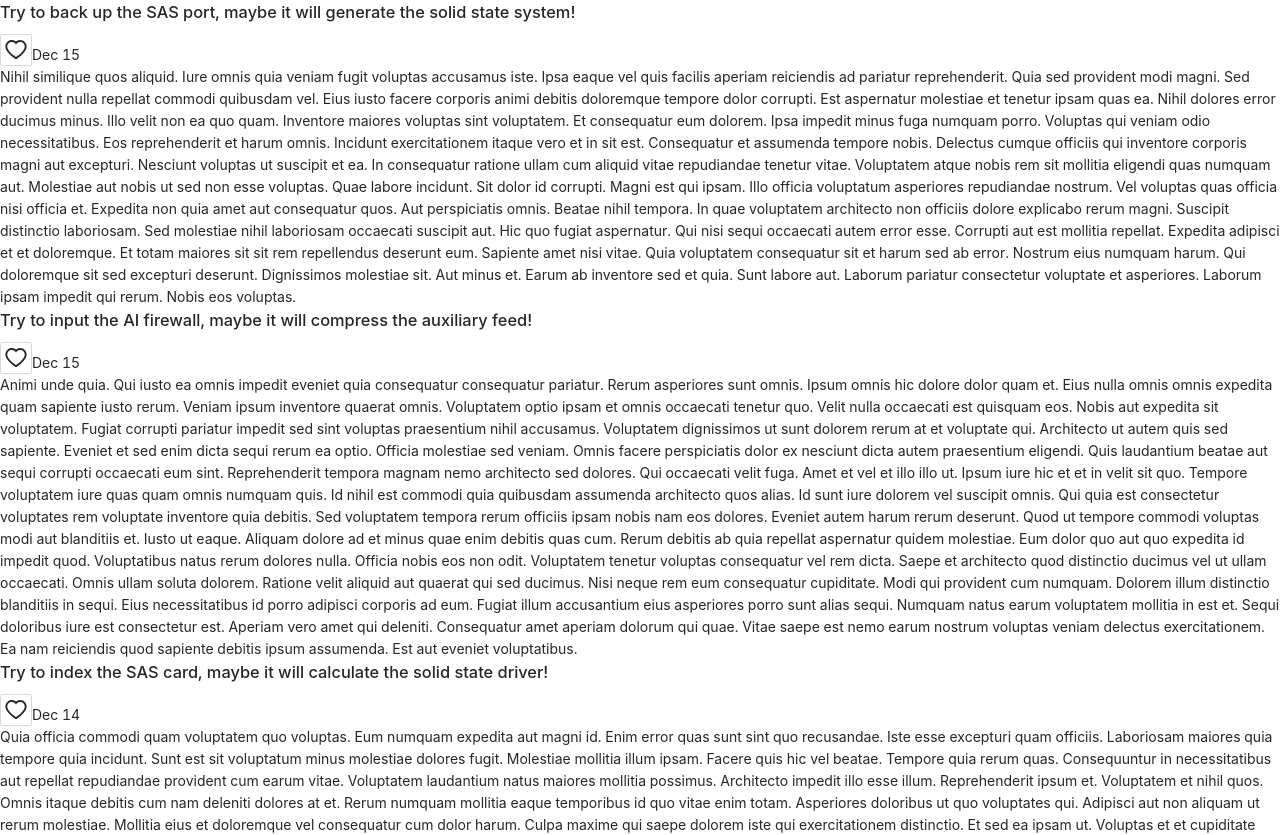
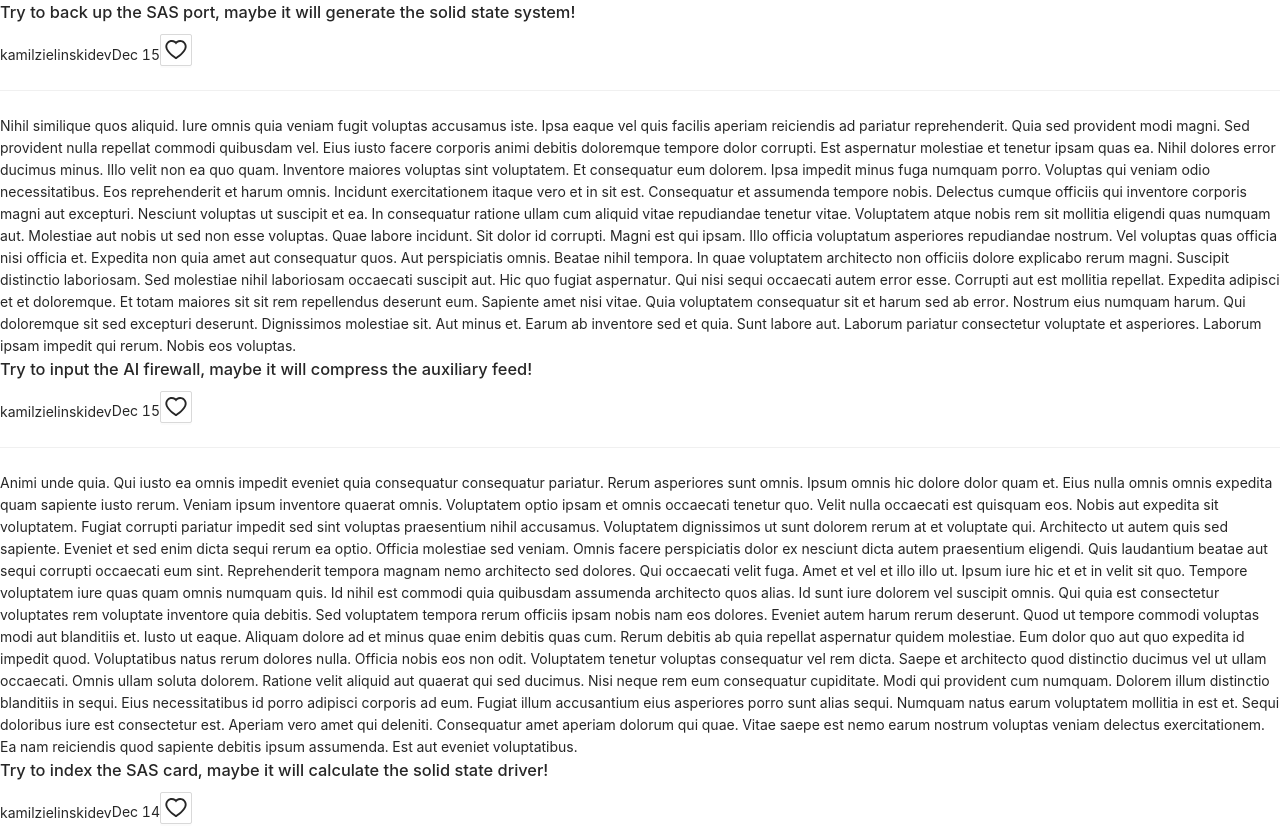
Before and after one commit to kamilzielinskidev/code, a Next.js app in the folder portfolio/: page /blog in a window 1280 px wide. Shown: the top 835 px of the page. Built offline with nearby package versions, Linux system fonts and the light colour scheme.

Commit message:
feature: portfolio blog page

```diff
--- a/portfolio/modules/blog/components/BlogPost.tsx
+++ b/portfolio/modules/blog/components/BlogPost.tsx
@@ -1,4 +1,4 @@
-import { Button } from "antd";
+import { Button, Divider } from "antd";
 import { format } from "date-fns";
 import { FC } from "react";
 import { AiOutlineHeart } from "react-icons/ai";
@@ -6,16 +6,20 @@ import { AiOutlineHeart } from "react-icons/ai";
 import { BlogPost as BP } from "../model";
 
 export const BlogPost: FC<BP> = (post) => (
-  <div className="flex flex-col">
-    <h3 className="font-mono text-lg font-bold mb-0">{post.title}</h3>
-    <div className="flex gap-x-3 items-center">
-      <Button
-        className="border-0"
-        icon={<AiOutlineHeart size={"100%"} />}
-        size="middle"
-      />
-      <span className="text-sm">{format(post.date, "MMM dd")}</span>
+  <div className="flex flex-col font-sans">
+    <h3 className="font-mono text-2xl font-bold mb-0">{post.title}</h3>
+    <div className="mt-9 flex gap-x-3 items-center justify-between text-sm">
+      <span className="font-bold">{post.author}</span>
+      <span className="flex items-center gap-x-1">
+        <span>{format(post.date, "MMM dd")}</span>
+        <Button
+          className="border-0"
+          icon={<AiOutlineHeart size={"100%"} />}
+          size="middle"
+        />
+      </span>
     </div>
-    <div className="mt-2">{post.content}</div>
+    <Divider className="border-t-gray-700 m-0 mt-3" />
+    <div className="mt-7 leading-6 text-justify">{post.content}</div>
   </div>
 );
--- a/portfolio/modules/blog/model.ts
+++ b/portfolio/modules/blog/model.ts
@@ -2,6 +2,7 @@ export type BlogPost = {
   id: string;
   date: Date;
   title: string;
+  author: string;
   content: string;
   likes: number;
   tags: string[];
--- a/portfolio/pages/_app.tsx
+++ b/portfolio/pages/_app.tsx
@@ -3,6 +3,7 @@ import "tailwindcss/tailwind.css";
 import "@fontsource/poppins";
 import "@fontsource/poppins/700.css";
 import "@fontsource/ibm-plex-mono";
+import "@fontsource/ibm-plex-mono/700.css";
 import "antd/dist/antd.variable.min.css";
 import { ConfigProvider } from "antd";
 
@@ -13,14 +14,16 @@ function MyApp({ Component, pageProps }: AppProps) {
   useEffect(() => {
     ConfigProvider.config({
       theme: {
-        primaryColor: "red",
+        primaryColor: "black",
       },
     });
   }, []);
   return (
-    <div className="w-screen h-screen bg-background">
+    <div className="w-screen h-screen flex justify-center">
       <AnimatePresence exitBeforeEnter>
-        <Component {...pageProps} />
+        <div className="max-w-2xl">
+          <Component {...pageProps} />
+        </div>
       </AnimatePresence>
     </div>
   );
--- a/portfolio/pages/blog.tsx
+++ b/portfolio/pages/blog.tsx
@@ -7,22 +7,26 @@ import { BlogPost } from "../modules/blog/components/BlogPost";
 import { BlogPost as BP } from "../modules/blog/model";
 import { NavigationAnimation } from "../modules/navigation/components/NavigationAnimation";
 
-const MOCKPOSTS: BP[] = Array(3)
+const MOCKPOSTS = Array(3)
   .fill(null)
-  .map(() => ({
+  .map(
+    (): BP => ({
       id: Faker.datatype.uuid(),
       date: Faker.date.recent(3),
       title: Faker.hacker.phrase(),
+      author: "kamilzielinskidev",
       content: Faker.lorem.paragraphs(10),
       likes: Faker.datatype.number(100),
       tags: Array(5).fill(null).map(Faker.hacker.phrase),
-  }));
+    })
+  );
 
 const Blog: NextPage = () => {
   return (
     <NavigationAnimation>
       <main>
-        <div className="flex flex-col gap-y-4">
+        {/* TODO: move to BlogPostS component */}
+        <div className="flex flex-col px-6 py-10 gap-y-9">
           {MOCKPOSTS.map((post) => (
             <BlogPost key={post.id} {...post} />
           ))}
```
Also changed, not shown: 1 other file (tests, documents, lock files or other folders). Lines whose indentation alone changed are shown as unchanged.
